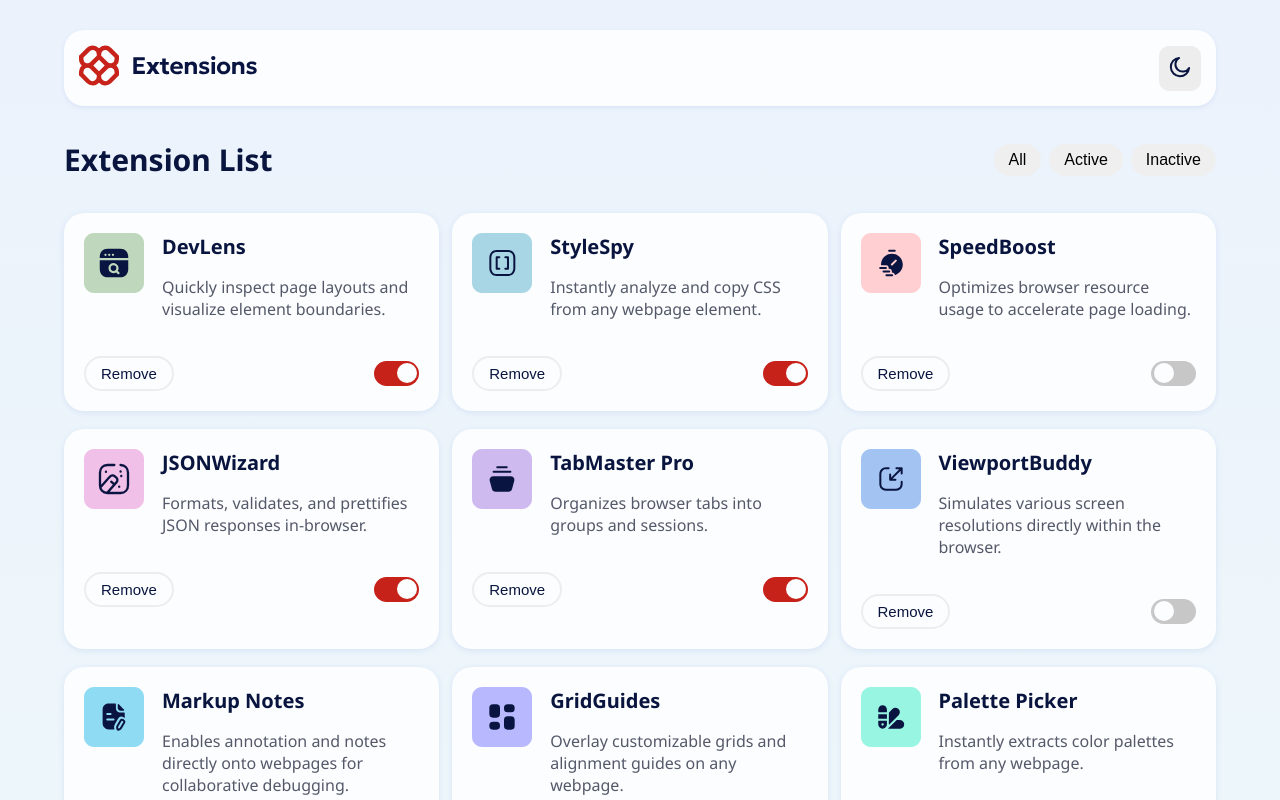
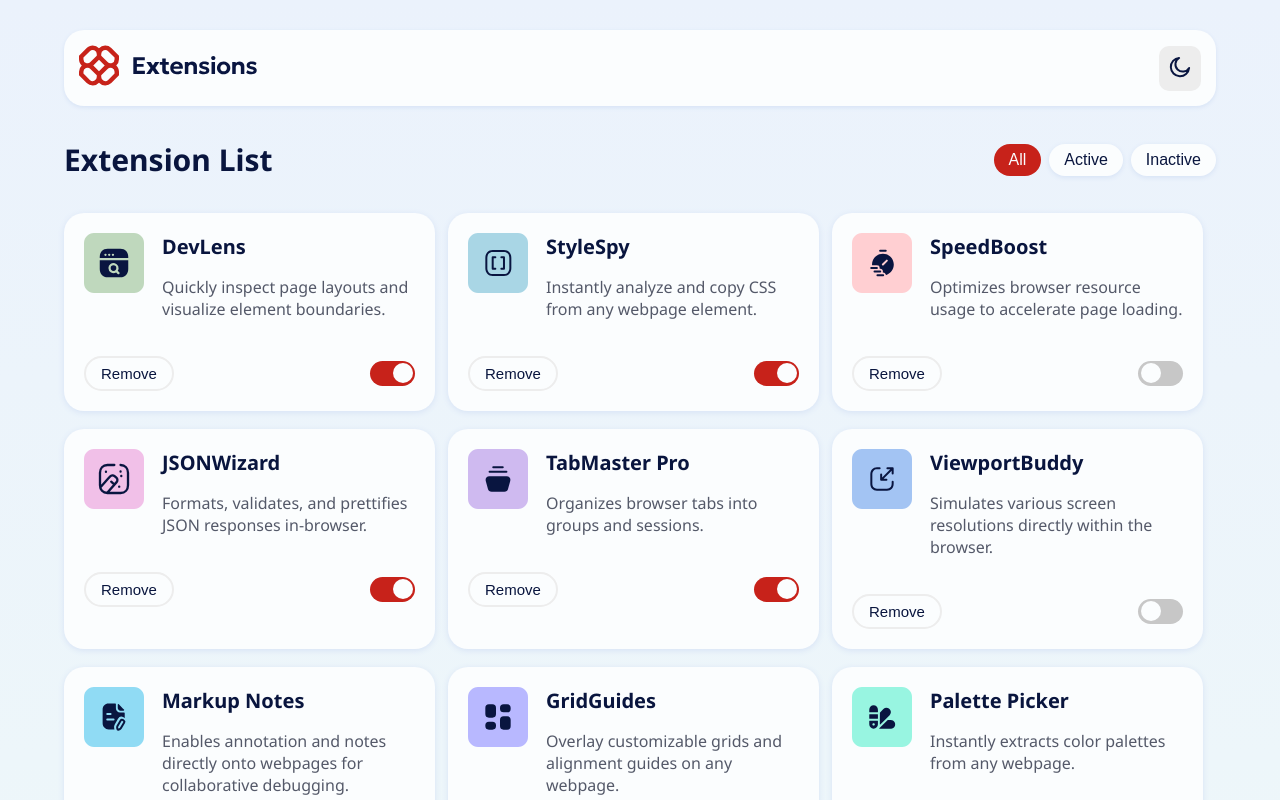
Before and after one commit to Jey223/browser-extension-manager, a Vue app: page / in a window 1280 px wide. Shown: the top 800 px of the page. Built offline with nearby package versions, Linux system fonts and the light colour scheme.

Commit message:
make the colour change on each page changes

```diff
--- a/src/App.vue
+++ b/src/App.vue
@@ -118,13 +118,10 @@ export default {
   },
   computed:{
     filteredCards(){
-        console.log(this.filterMode)
         if(this.filterMode === 'active'){
-          console.log(this.filterMode)
           return this.extensions.filter(card => card.isActive === true);
         }
         if (this.filterMode === 'inactive'){
-          console.log(this.filterMode)
           return this.extensions.filter(card => card.isActive === false);
         }
         return this.extensions;
--- a/src/components/ExtensionCard.vue
+++ b/src/components/ExtensionCard.vue
@@ -85,7 +85,7 @@ export default {
 <style scoped>
     .card{
         flex-grow: 1;
-        width: calc(33.3333% - 0.8rem);
+        max-width: calc(33.3333% - 0.8rem);
         padding:20px;
         border-radius: 20px;
         margin-bottom: 5px;
@@ -226,13 +226,12 @@ export default {
     }
     @media (max-width: 768px) {
         .card{
-            width: calc(50% - 0.8rem);
+            max-width: calc(50% - 0.8rem);
         }
     }
      @media (max-width: 426px) {
         .card{
-            width: 100%;
-
+            max-width: 100%;
         }
     }
 </style>
--- a/src/components/ExtensionLists.vue
+++ b/src/components/ExtensionLists.vue
@@ -2,10 +2,9 @@
     <section class="extension-section">
         <h1 class="h1-style" :class="darkMode ? 'lighth1' : 'darkh1'">Extension List</h1>
         <div class="wrap">
-            <button @click="handleClicks" :class="isClickedBtn" class="btn-margin">All</button>
-            <!-- [ darkMode ? 'active-dark' : 'active' ] -->
-            <button @click="$emit('filter-mode', 'active')" class="btn-margin" :class="toggleBtnStyle" id="active">Active</button>
-            <button @click="$emit('filter-mode', 'inactive')" class="btn-margin" :class="toggleBtnStyle" id="inactive">Inactive</button>
+            <button :class="button1Class" class="btn-margin" @click="handleClickAll('allbtn', 'all')">All</button>
+            <button :class="button2Class" class="btn-margin" @click="handleClickAll('activebtn', 'active')">Active</button>
+            <button @click="handleClickAll('inactivebtn', 'inactive')" class="btn-margin" :class="button3Class" id="inactive">Inactive</button>
         </div>
     </section>
 
@@ -28,31 +27,34 @@ export default {
     },
     data(){
         return{
-            isClicked: false,
+            isClicked: 'allbtn',
         }
     },
     computed: {
-    toggleNotClickedStyle(){
-        return  this.darkMode ? 'btn-dark' : 'btn-light';
-    },
-    toggleClickedStyle(){
-        return  this.darkMode ? 'btn-light' : 'btn-dark';
-    },
-
+        button1Class(){
+             return this.isClicked === 'allbtn'
+            ? (this.darkMode ? 'active-dark' : 'active')
+            : (this.darkMode ? 'btn-dark' : 'btn-light')
+        },
+         button2Class(){
+            return this.isClicked === 'activebtn'
+            ? (this.darkMode ? 'active-dark' : 'active')
+            : (this.darkMode ? 'btn-dark' : 'btn-light')
+        },
+        button3Class(){
+            return this.isClicked === 'inactivebtn'
+            ? (this.darkMode ? 'active-dark' : 'active')
+            : (this.darkMode ? 'btn-dark' : 'btn-light')
+        },
     },
     methods: {
-        handleClicks(){
-           this.$emit('filter-mode', 'all')
-        //    this.isClickedBtn()
+
+        handleClickAll(buttonClicked, mode){
+           this.isClicked = buttonClicked;
+           this.$emit('filter-mode', mode)
+        //    console.log(this.isClicked)
         },
-        isClickedBtn(){
-            this.isClicked = true
-            console.log(this.isClicked)
-            if(this.isClicked === true){
-                return this.toggleClickedStyle
-            }
-            return this.toggleNotClickedStyle
-        }
+
     }
 }
 </script>
```
